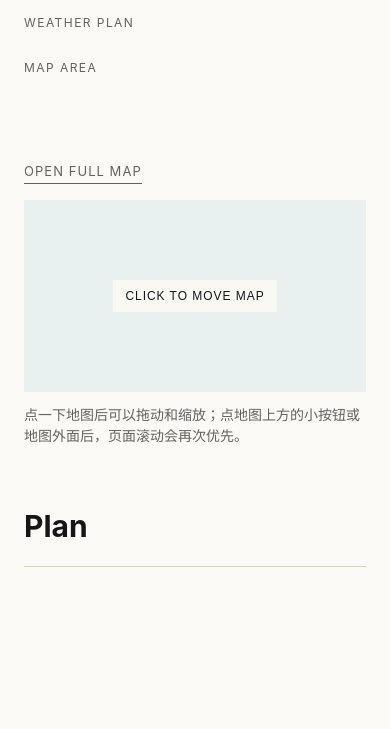
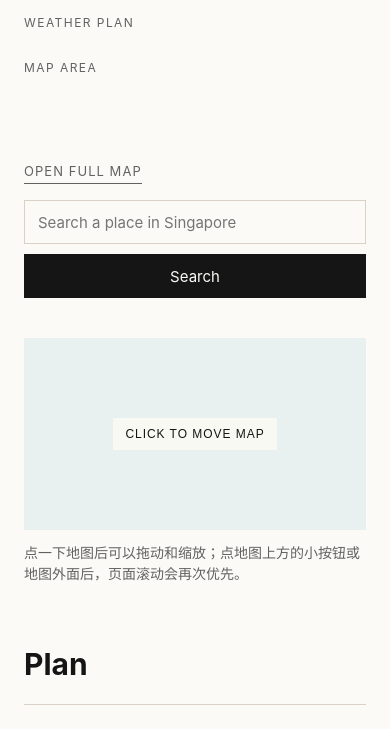
Before and after one commit to zongjie-zhang/personal-website, a Flask app: template singapore_tour/templates/singapore_tour_day.html in a window 390 px wide. Shown: the part 203-932 px from the top of the page. Before the commit the page ends 770 px from the top, so only its background shows below. Run offline with Flask 3, Linux system fonts and the light colour scheme; the template is opened without the code that fills it, so the values that code supplies are empty.

Commit message:
Add searchable Singapore Tour maps

```diff
--- a/singapore_tour/templates/singapore_tour_day.html
+++ b/singapore_tour/templates/singapore_tour_day.html
@@ -157,6 +157,51 @@
             white-space: nowrap;
         }
 
+        .map-search {
+            display: grid;
+            grid-template-columns: minmax(0, 1fr) auto;
+            gap: 10px;
+            width: min(560px, 100%);
+            margin: 0 0 16px;
+        }
+
+        .map-search input,
+        .map-search button {
+            height: 44px;
+            border: 1px solid var(--line);
+            border-radius: 0;
+            background: var(--paper);
+            color: var(--ink);
+            font: inherit;
+            font-size: 15px;
+        }
+
+        .map-search input {
+            min-width: 0;
+            padding: 0 13px;
+        }
+
+        .map-search button {
+            padding: 0 18px;
+            border-color: var(--ink);
+            background: var(--ink);
+            color: var(--paper);
+            cursor: pointer;
+        }
+
+        .map-search button:disabled {
+            cursor: wait;
+            opacity: 0.7;
+        }
+
+        .map-search-status {
+            min-height: 20px;
+            margin: -8px 0 12px;
+            color: var(--muted);
+            font-size: 13px;
+            line-height: 1.45;
+        }
+
         .map-frame {
             position: relative;
             aspect-ratio: 16 / 9;
@@ -306,6 +351,14 @@
                 flex-direction: column;
             }
 
+            .map-search {
+                grid-template-columns: 1fr;
+            }
+
+            .map-search button {
+                width: 100%;
+            }
+
             .plan-item {
                 grid-template-columns: 1fr;
                 gap: 8px;
@@ -355,11 +408,24 @@
             <section class="map-section">
                 <div class="map-head">
                     <h2>{{ day.map_title }}</h2>
-                    <a class="open-map" href="{{ day.map_link }}" target="_blank" rel="noopener">Open full map</a>
+                    <a class="open-map" id="openMapLink" href="{{ day.map_link }}" target="_blank" rel="noopener">Open full map</a>
                 </div>
+
+                <form class="map-search" id="mapSearchForm" role="search">
+                    <input
+                        id="mapSearchInput"
+                        type="search"
+                        name="place"
+                        placeholder="Search a place in Singapore"
+                        autocomplete="off"
+                    >
+                    <button type="submit" id="mapSearchButton">Search</button>
+                </form>
+                <p class="map-search-status" id="mapSearchStatus" aria-live="polite"></p>
 
                 <div class="map-frame locked" id="mapFrame">
                     <iframe
+                        id="mapIframe"
                         src="{{ day.map_src|safe }}"
                         title="{{ day.map_title }}"
                         loading="lazy"
@@ -403,6 +469,12 @@
         const mapFrame = document.getElementById("mapFrame");
         const mapToggle = document.getElementById("mapToggle");
         const mapToggleText = document.getElementById("mapToggleText");
+        const mapIframe = document.getElementById("mapIframe");
+        const openMapLink = document.getElementById("openMapLink");
+        const mapSearchForm = document.getElementById("mapSearchForm");
+        const mapSearchInput = document.getElementById("mapSearchInput");
+        const mapSearchButton = document.getElementById("mapSearchButton");
+        const mapSearchStatus = document.getElementById("mapSearchStatus");
 
         function setMapLocked(locked) {
             mapFrame.classList.toggle("locked", locked);
@@ -423,6 +495,71 @@
                 setMapLocked(true);
             });
         }
+
+        function mapEmbedUrl(lat, lon, zoom = 16) {
+            const latSpan = 0.014;
+            const lonSpan = 0.018;
+            const bbox = [
+                lon - lonSpan,
+                lat - latSpan,
+                lon + lonSpan,
+                lat + latSpan
+            ].map((value) => value.toFixed(6)).join("%2C");
+
+            return `https://www.openstreetmap.org/export/embed.html?bbox=${bbox}&layer=mapnik&marker=${lat.toFixed(6)}%2C${lon.toFixed(6)}`;
+        }
+
+        function mapViewUrl(lat, lon, zoom = 16) {
+            return `https://www.openstreetmap.org/?mlat=${lat.toFixed(6)}&mlon=${lon.toFixed(6)}#map=${zoom}/${lat.toFixed(6)}/${lon.toFixed(6)}`;
+        }
+
+        if (mapSearchForm && mapIframe && openMapLink) {
+            mapSearchForm.addEventListener("submit", async (event) => {
+                event.preventDefault();
+
+                const rawQuery = mapSearchInput.value.trim();
+                if (!rawQuery) {
+                    mapSearchStatus.textContent = "输入一个地点，比如 Merlion Park 或 Singapore Art Museum。";
+                    return;
+                }
+
+                const query = /singapore/i.test(rawQuery) ? rawQuery : `${rawQuery}, Singapore`;
+                mapSearchButton.disabled = true;
+                mapSearchStatus.textContent = "Searching...";
+
+                try {
+                    const response = await fetch(`https://nominatim.openstreetmap.org/search?format=jsonv2&limit=1&q=${encodeURIComponent(query)}`, {
+                        headers: { "Accept": "application/json" }
+                    });
+
+                    if (!response.ok) {
+                        throw new Error("Search failed");
+                    }
+
+                    const results = await response.json();
+                    if (!results.length) {
+                        mapSearchStatus.textContent = "没有找到这个地点，试试英文名或更具体一点。";
+                        return;
+                    }
+
+                    const result = results[0];
+                    const lat = Number(result.lat);
+                    const lon = Number(result.lon);
+                    if (!Number.isFinite(lat) || !Number.isFinite(lon)) {
+                        throw new Error("Bad coordinates");
+                    }
+
+                    mapIframe.src = mapEmbedUrl(lat, lon);
+                    openMapLink.href = mapViewUrl(lat, lon);
+                    mapSearchStatus.textContent = result.display_name.split(",").slice(0, 3).join(", ");
+                    setMapLocked(false);
+                } catch (error) {
+                    mapSearchStatus.textContent = "搜索暂时失败，等网络好一点再试。";
+                } finally {
+                    mapSearchButton.disabled = false;
+                }
+            });
+        }
     </script>
 </body>
 </html>
```
